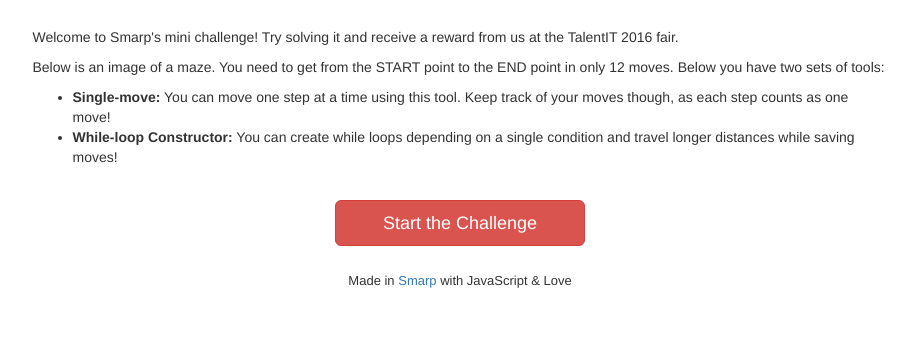
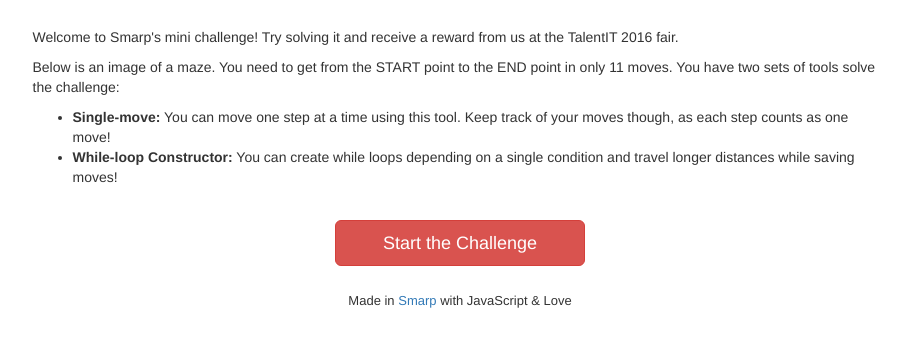
Before and after one commit to AryKay/TalentIT-2016-Maze, a plain HTML site: page index.html in a window 1280 px wide. Shown: the part 208-552 px from the top of the page, without its empty margins (180-1095 px from the left). Drawn offline with nearby package versions, Linux system fonts and the light colour scheme.

Commit message:
Update instructions

```diff
--- a/index.html
+++ b/index.html
@@ -36,7 +36,7 @@
         <br>
         <div class="info">
             <p>Welcome to Smarp's mini challenge! Try solving it and receive a reward from us at the TalentIT 2016 fair.</p>
-            <p>Below is an image of a maze. You need to get from the START point to the END point in only 12 moves. Below you have two sets of tools:</p>
+            <p>Below is an image of a maze. You need to get from the START point to the END point in only 11 moves. You have two sets of tools solve the challenge:</p>
                 <ul>
                     <li><b>Single-move:</b> You can move one step at a time using this tool. Keep track of your moves though, as each step counts as one move!</li>
                     <li><b>While-loop Constructor:</b> You can create while loops depending on a single condition and travel longer distances while saving moves!</li>
```
